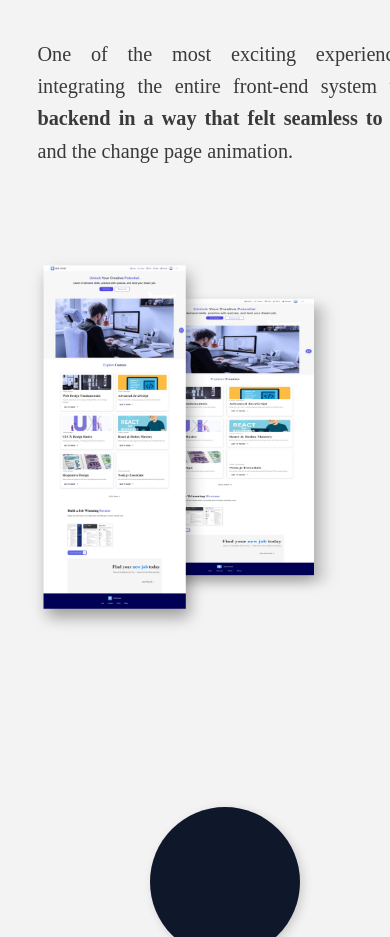
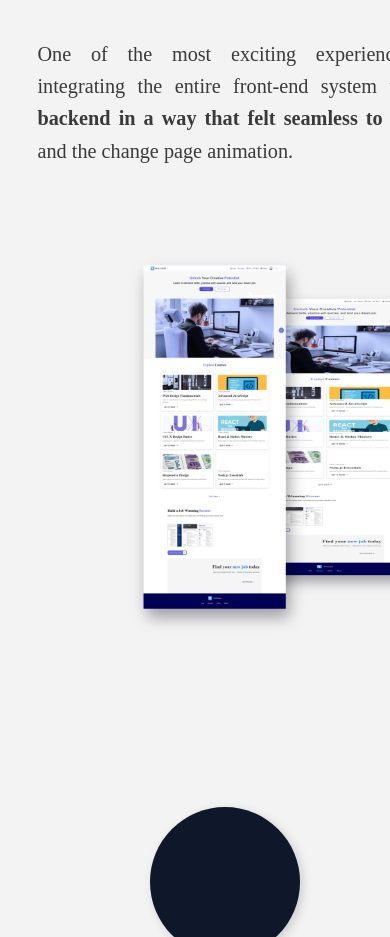
Before and after one commit to thanish2806/thanish-dev, a React (Vite) app: page /skillnest-casestudy in a window 390 px wide. Shown: the part 1860-2797 px from the top of the page. Built offline with nearby package versions, Linux system fonts and the light colour scheme; a web font is replaced by a local one.

Commit message:
Remove unnecessary right positioning from stripe-baffle for improved layout

```diff
--- a/src/P1csherosection.css
+++ b/src/P1csherosection.css
@@ -735,7 +735,6 @@ li:hover .stripe-baffle {
     width: auto;
     object-fit: cover;
     position: relative;
-    right: 100px;
     scale: 1.2;
   }
   .casestudy-section-color-palette-section {
```
